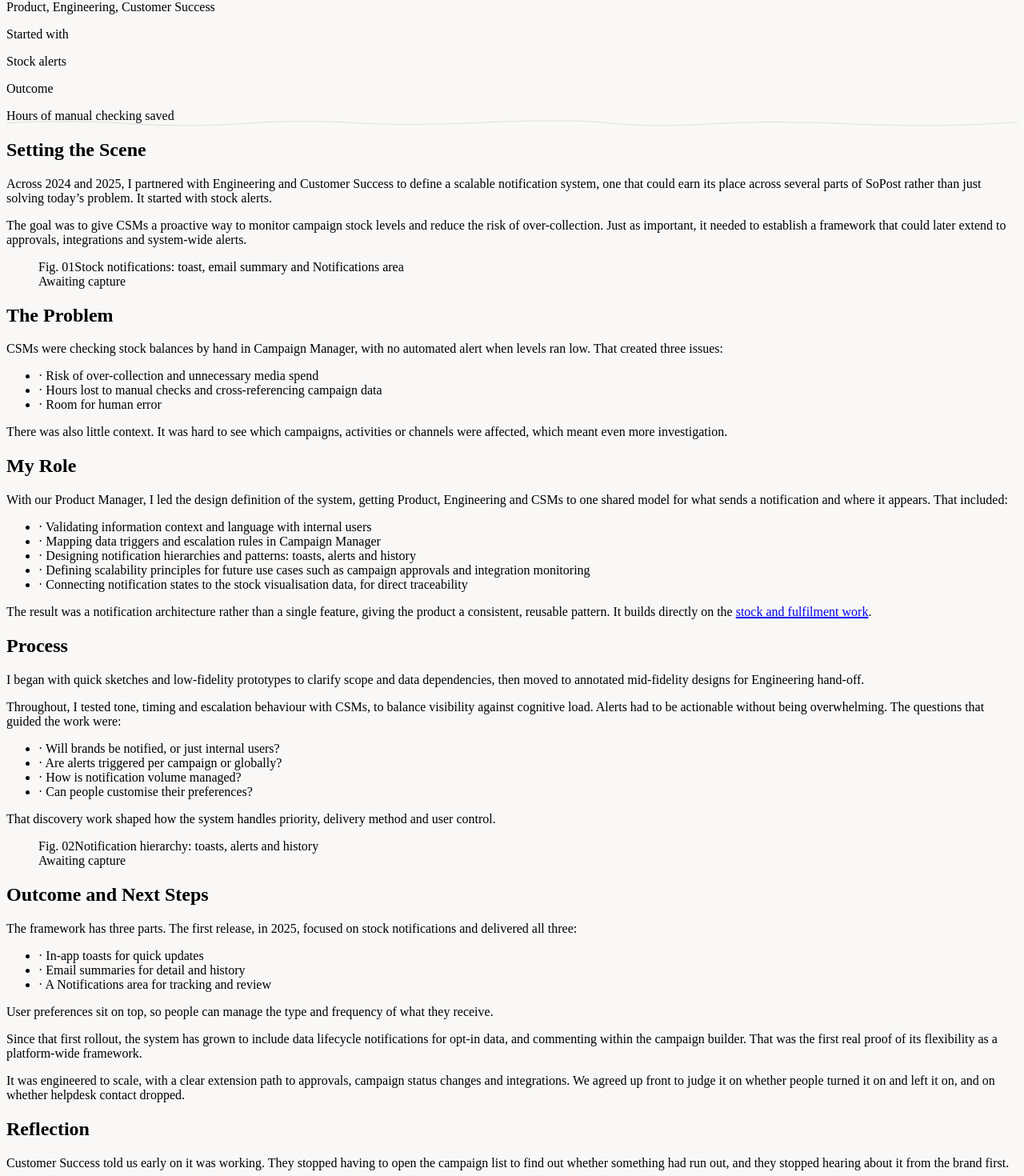
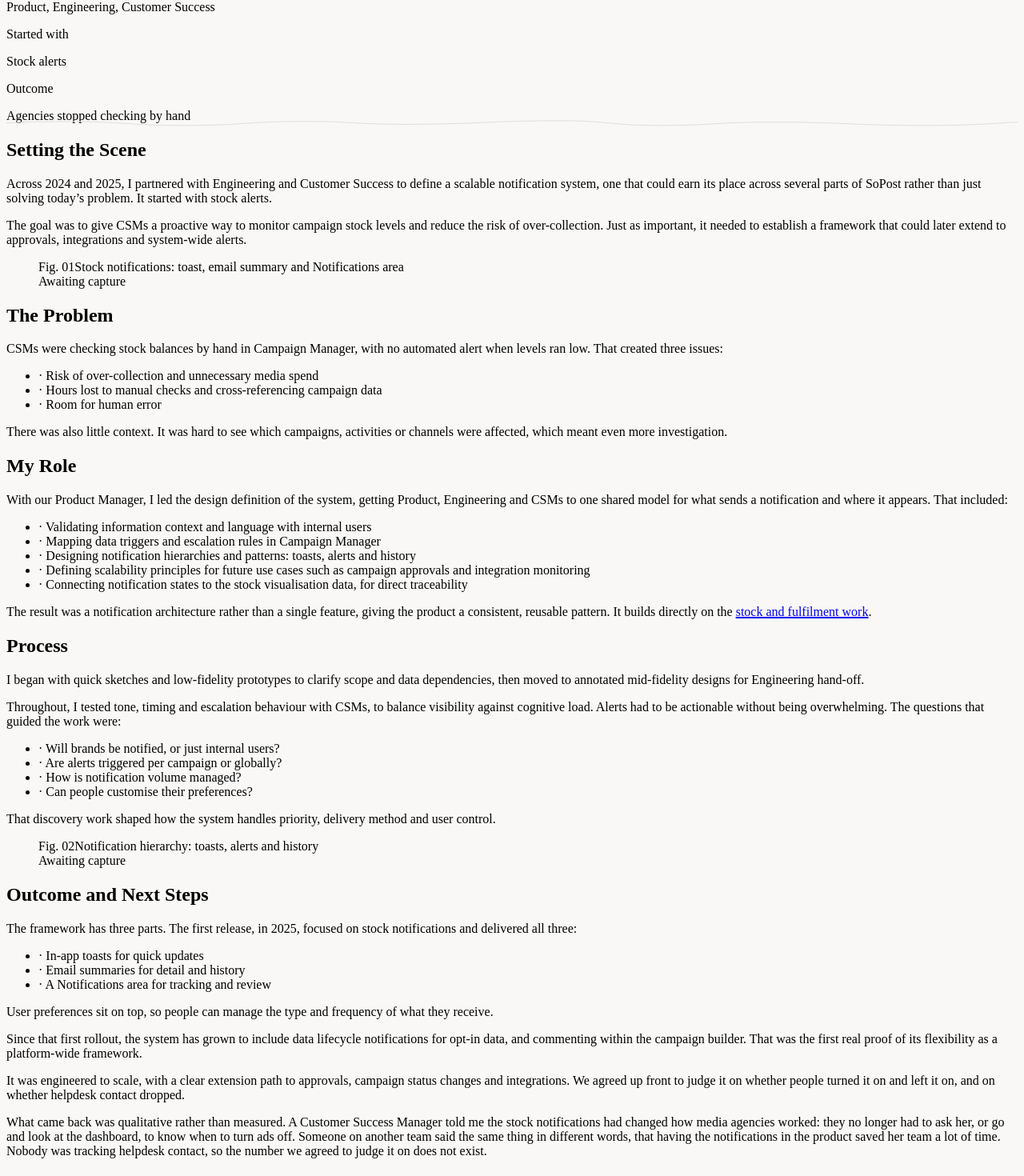
Before and after one commit to jadeparrish/portfolio, a Next.js app: page /work/notifications in a window 1280 px wide. Shown: the part 300-1770 px from the top of the page at 80% size. Built offline with nearby package versions, Linux system fonts and the light colour scheme.

Commit message:
Revise notifications section with updated outcomes
Updated text to reflect changes in manual checking outcomes and added qualitative feedback from users regarding stock notifications.

```diff
--- a/app/work/notifications/page.js
+++ b/app/work/notifications/page.js
@@ -74,8 +74,7 @@ export default function NotificationsCaseStudy() {
             </div>
             <div>
               <p className="text-[10px] uppercase tracking-[0.15em] text-neutral-600 mb-1.5">Outcome</p>
-              {/* TODO: swap in a real figure if you can get one (e.g. hours saved per week, fewer missed downloads) */}
-              <p className="text-sm font-medium text-neutral-900 [text-wrap:balance]">Hours of manual checking saved</p>
+              <p className="text-sm font-medium text-neutral-900 [text-wrap:balance]">Agencies stopped checking by hand</p>
             </div>
           </div>
         </section>
@@ -202,6 +201,15 @@ export default function NotificationsCaseStudy() {
             status changes and integrations. We agreed up front to judge it on whether
             people turned it on and left it on, and on whether helpdesk contact dropped.
           </p>
+          <p className="text-neutral-700 text-[17px] sm:text-[18px] leading-[1.75] mt-4">
+            What came back was qualitative rather than measured. A Customer Success
+            Manager told me the stock notifications had changed how media agencies
+            worked: they no longer had to ask her, or go and look at the dashboard, to
+            know when to turn ads off. Someone on another team said the same thing in
+            different words, that having the notifications in the product saved her team
+            a lot of time. Nobody was tracking helpdesk contact, so the number we agreed
+            to judge it on does not exist.
+          </p>
         </section>
 
         {/* Reflection */}
```
